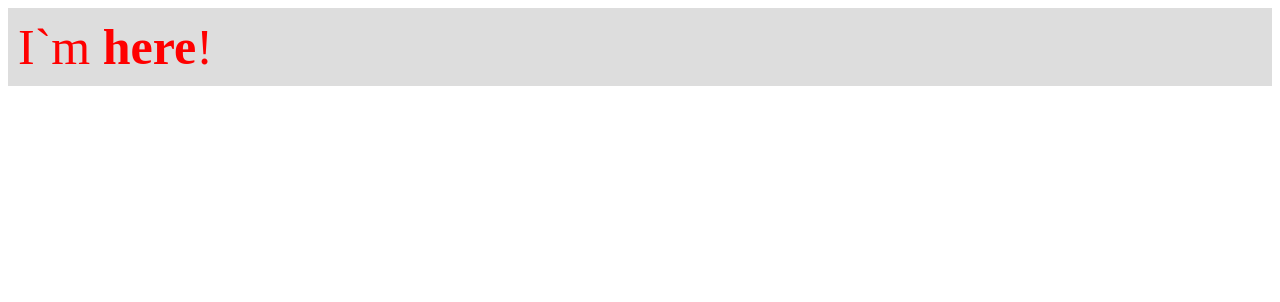
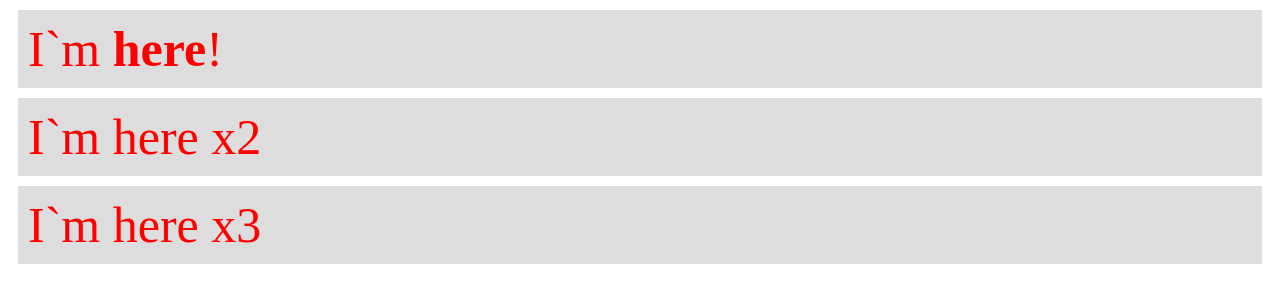
Before and after one commit to Veyleesav/GeekBrains__JS-1-lvl, a plain HTML site: page lesson-8/index.html in a window 1280 px wide. Drawn offline with Linux system fonts and the light colour scheme.

Commit message:
lesson 8.4

```diff
--- a/lesson-8/scripts/index.js
+++ b/lesson-8/scripts/index.js
@@ -4,4 +4,9 @@ const firstEl = document.querySelector("div");
 // firstEl.innerText= "I am here!";
 firstEl.innerHTML="I`m <strong>here</strong>!";
 firstEl.classList.add("added");
-console.log(firstEl);
+const body = document.querySelector("body");
+body.innerHTML+="<div class='added'>I`m here x2</div>";
+const newEl=document.createElement("div");
+newEl.innerText="I`m here x3";
+newEl.classList.add("added");
+body.appendChild(newEl);
--- a/lesson-8/styles/style.css
+++ b/lesson-8/styles/style.css
@@ -5,4 +5,5 @@ body{
     color: red;
     background-color: #ddd;
     padding: 10px;
+    margin:10px;
 }
```
